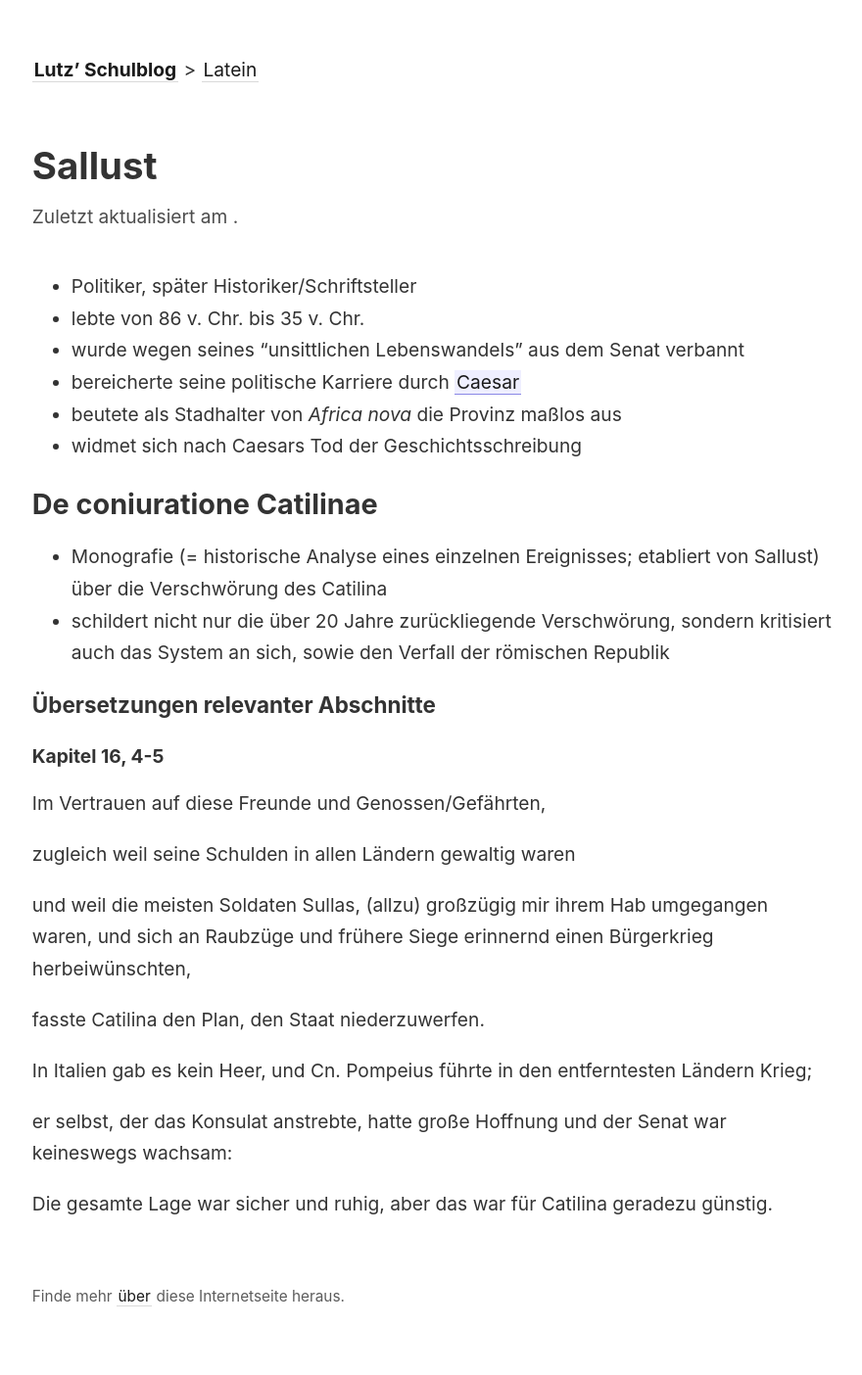
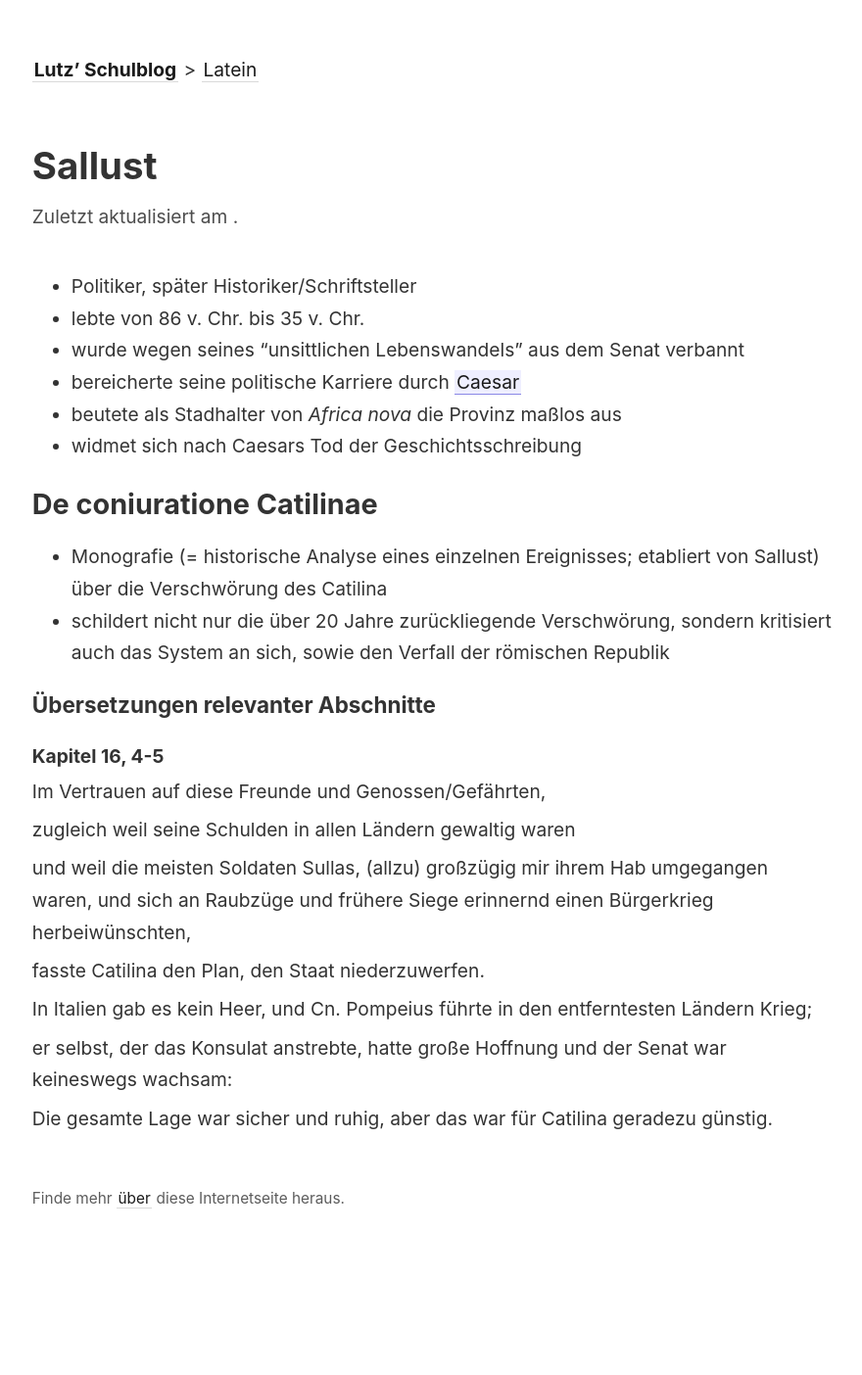
Before and after one commit to lutz-stu/school-blog, a Jekyll site: the page built from _notes/Latein/sallust.md, in a window 1280 px wide. Shown: the whole page at 98% size, without its empty margins (44-924 px from the left). Built offline with Jekyll 4.4.1, drawn with Linux system fonts in a browser that asks for light colours; after the commit the page ends 1304 px from its top, so only the background shows below that.

Commit message:
Add compact-paragraph

```diff
--- a/_notes/Latein/sallust.md
+++ b/_notes/Latein/sallust.md
@@ -18,16 +18,10 @@ title: Sallust
 
 #### Kapitel 16, 4-5
 
-Im Vertrauen auf diese Freunde und Genossen/Gefährten,
-
-zugleich weil seine Schulden in allen Ländern gewaltig waren
-
-und weil die meisten Soldaten Sullas, (allzu) großzügig mir ihrem Hab umgegangen waren, und sich an Raubzüge und frühere Siege erinnernd einen Bürgerkrieg herbeiwünschten,
-
-fasste Catilina den Plan, den Staat niederzuwerfen.
-
-In Italien gab es kein Heer, und Cn. Pompeius führte in den entferntesten Ländern Krieg;
-
-er selbst, der das Konsulat anstrebte, hatte große Hoffnung und der Senat war keineswegs wachsam:
-
-Die gesamte Lage war sicher und ruhig, aber das war für Catilina geradezu günstig.
+<p class="compact-paragraph">Im Vertrauen auf diese Freunde und Genossen/Gefährten,</p>
+<p class="compact-paragraph">zugleich weil seine Schulden in allen Ländern gewaltig waren</p>
+<p class="compact-paragraph">und weil die meisten Soldaten Sullas, (allzu) großzügig mir ihrem Hab umgegangen waren, und sich an Raubzüge und frühere Siege erinnernd einen Bürgerkrieg herbeiwünschten,</p>
+<p class="compact-paragraph">fasste Catilina den Plan, den Staat niederzuwerfen.</p>
+<p class="compact-paragraph">In Italien gab es kein Heer, und Cn. Pompeius führte in den entferntesten Ländern Krieg;</p>
+<p class="compact-paragraph">er selbst, der das Konsulat anstrebte, hatte große Hoffnung und der Senat war keineswegs wachsam:</p>
+<p class="compact-paragraph">Die gesamte Lage war sicher und ruhig, aber das war für Catilina geradezu günstig.</p>
--- a/_sass/_style.scss
+++ b/_sass/_style.scss
@@ -55,6 +55,10 @@ blockquote {
   p {
     margin: 0;
   }
+}
+
+.compact-paragraph {
+  margin: 0.35em 0;
 }
 
 hr {
```
